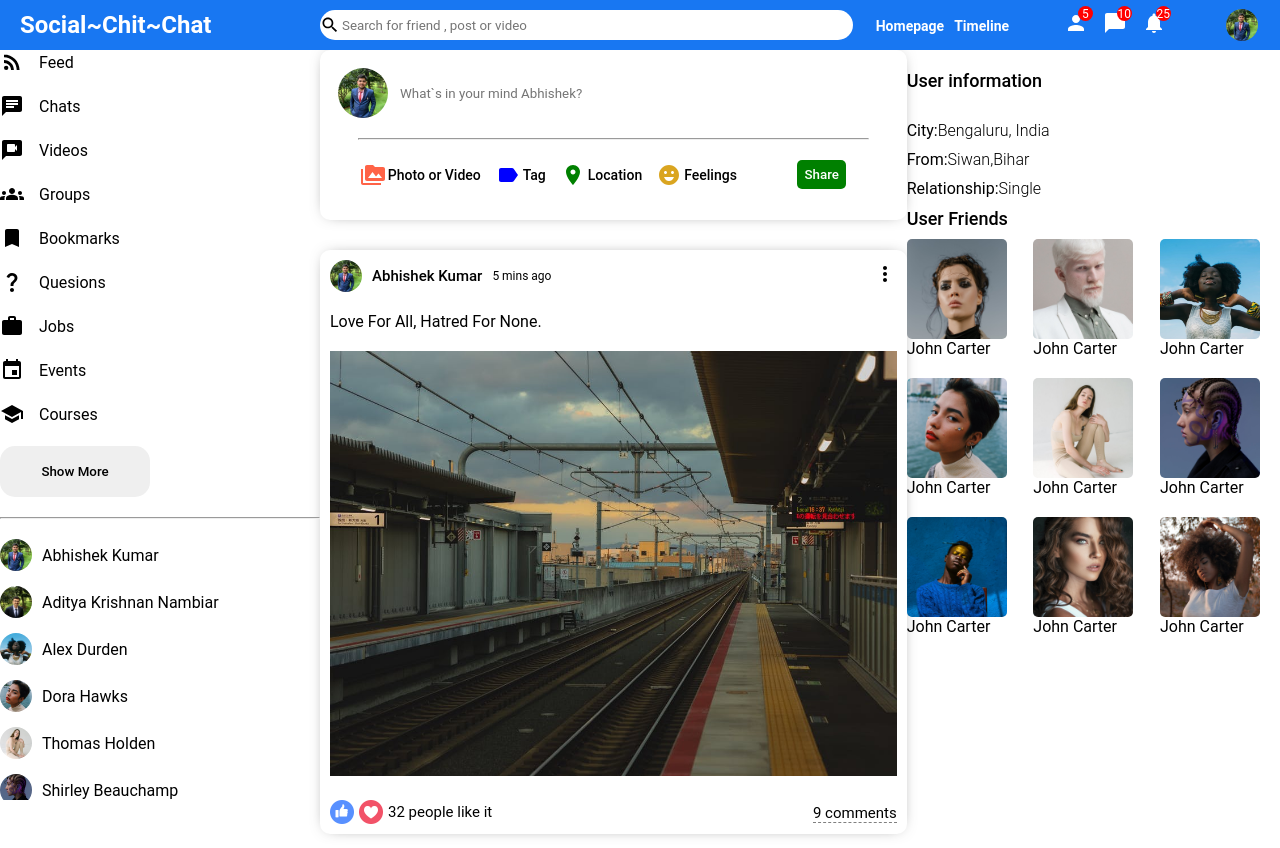
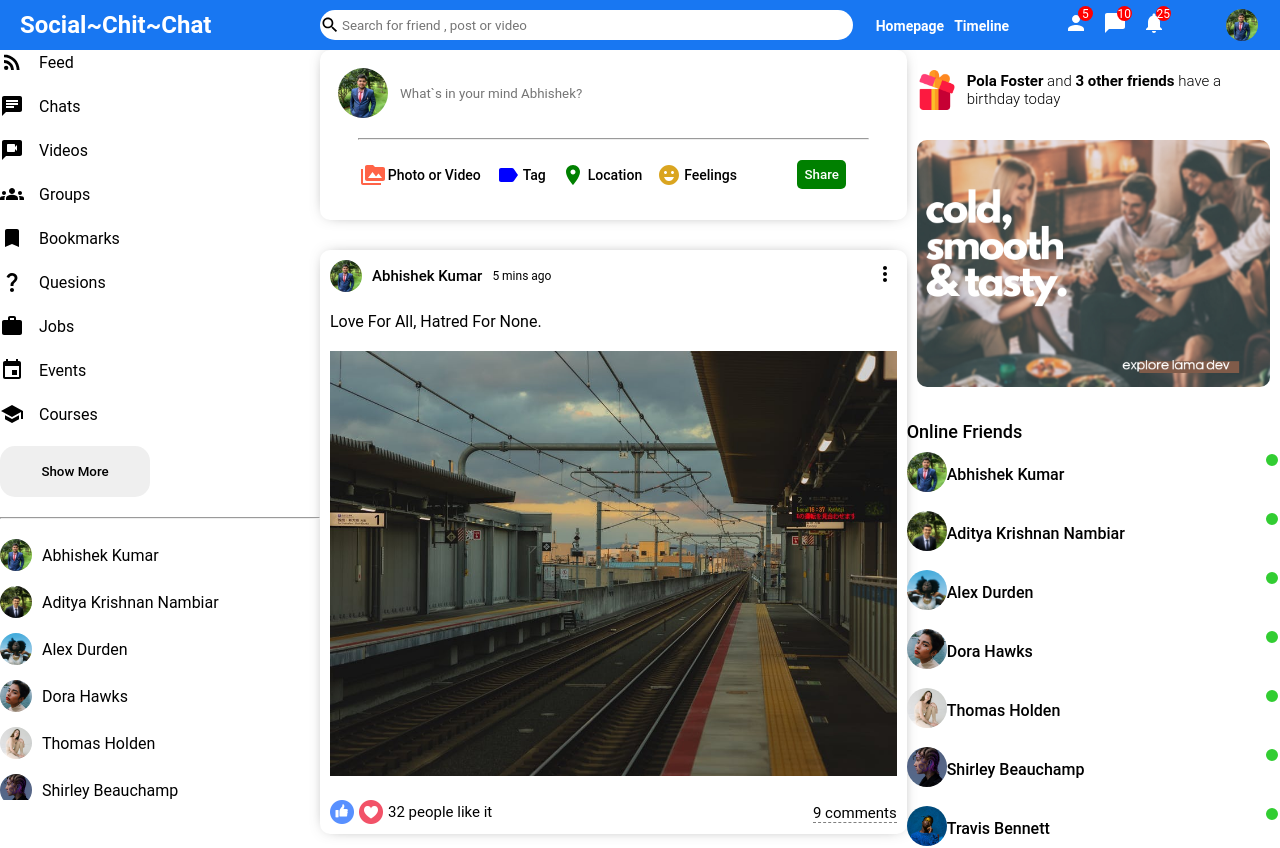
Before and after one commit to DILABS-WEB/Social_Media_Account, a React (Create React App) app in the folder social-media/: page / in a window 1280 px wide. Shown: the top 848 px of the page. Built offline with nearby package versions, Linux system fonts and the light colour scheme.

Commit message:
Update the rightbar component

```diff
--- a/social-media/src/components/rightbar/Rightbar.jsx
+++ b/social-media/src/components/rightbar/Rightbar.jsx
@@ -3,6 +3,10 @@ import "./rightbar.css"
 import { Users } from '../../dummyData'
 import Online from '../online/Online'
 import Profile from '../../pages/profile/Profile'
+
+
+
+export default function Rightbar({profile}) {
 
   const HomeRightbar=()=>{
     return (
@@ -22,6 +26,8 @@ const HomeRightbar=()=>{
       </>
     );
   };
+
+
   const ProfileRightbar=()=>{
     return (
      <>
@@ -80,15 +86,14 @@ const ProfileRightbar=()=>{
   </div>
      </>
 
-  )
+    );
 
-}
-export default function Rightbar({profile}) {
+  };
   return (
     <div className='rightbar'>
       <div className="rightbarWrapper">
 
-         <ProfileRightbar/>
+         {profile ? <ProfileRightbar/> : <HomeRightbar/> }
 
 
 
```
Lines whose indentation alone changed are shown as unchanged.
